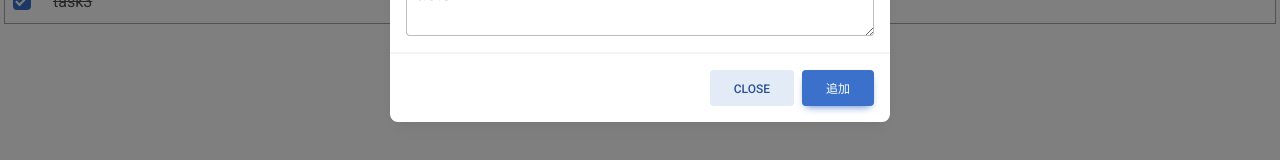
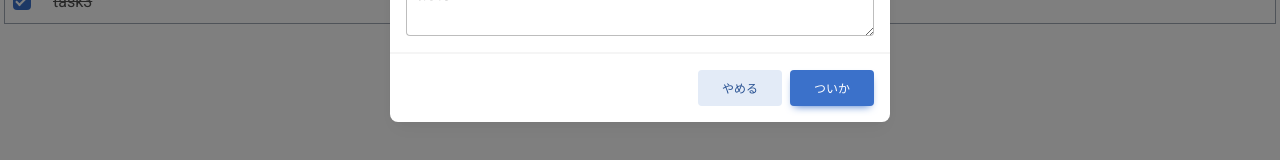
Before and after one commit to mtsml/todo, a React (Create React App) app: page / in a window 1280 px wide. Both pictures are taken after a click on the icon 642 px from the left and 759 px from the top of the page. Shown: the part 179-339 px from the top of the page. Built offline with nearby package versions, Linux system fonts and the light colour scheme.

Commit message:
文言変更

```diff
--- a/src/components/Modal.js
+++ b/src/components/Modal.js
@@ -76,10 +76,10 @@ class Modal extends Component {
 
                         <MDBModalFooter>
                             <MDBBtn color='secondary' onClick={this.toggleShow}>
-                                Close
+                                やめる
                             </MDBBtn>
                             <MDBBtn onClick={this.handleSubmit}>
-                                追加
+                                ついか
                             </MDBBtn>
                         </MDBModalFooter>
                     </MDBModalContent>
```
